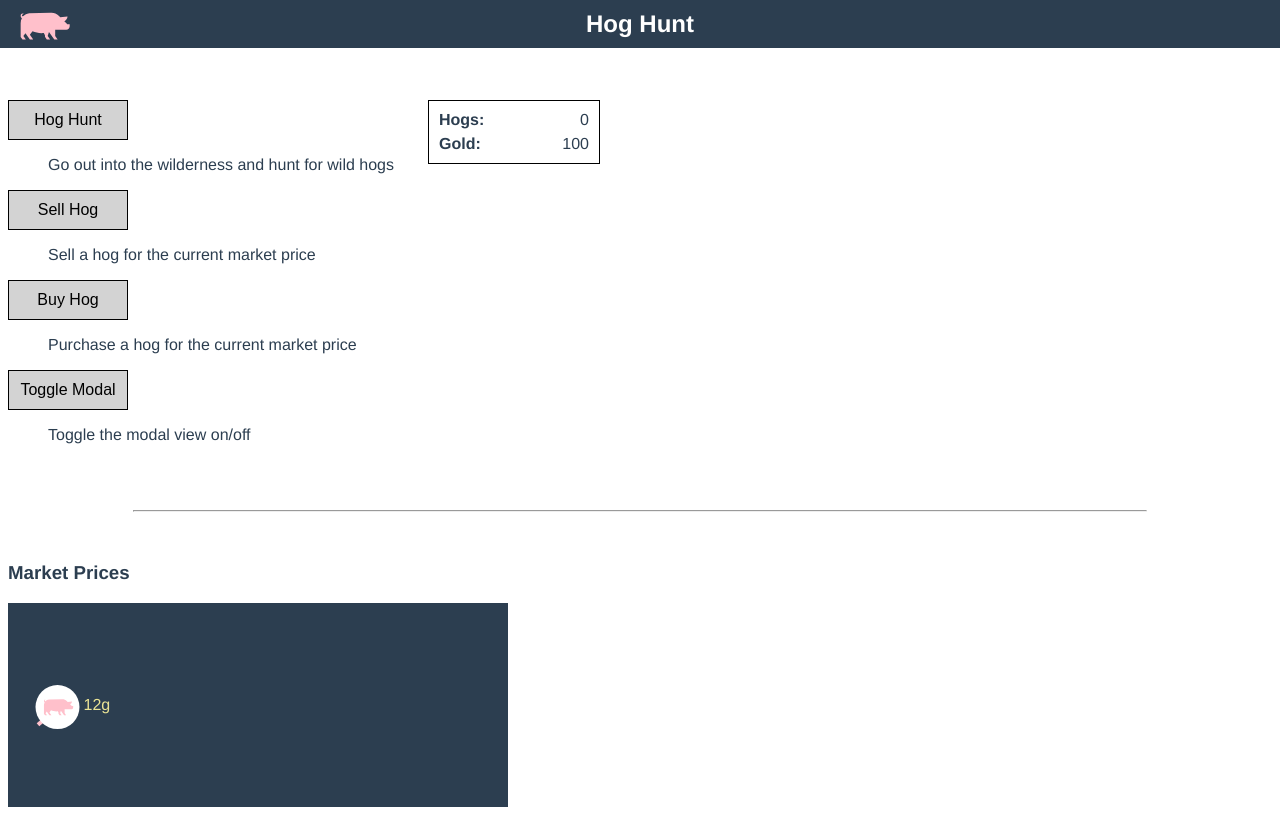
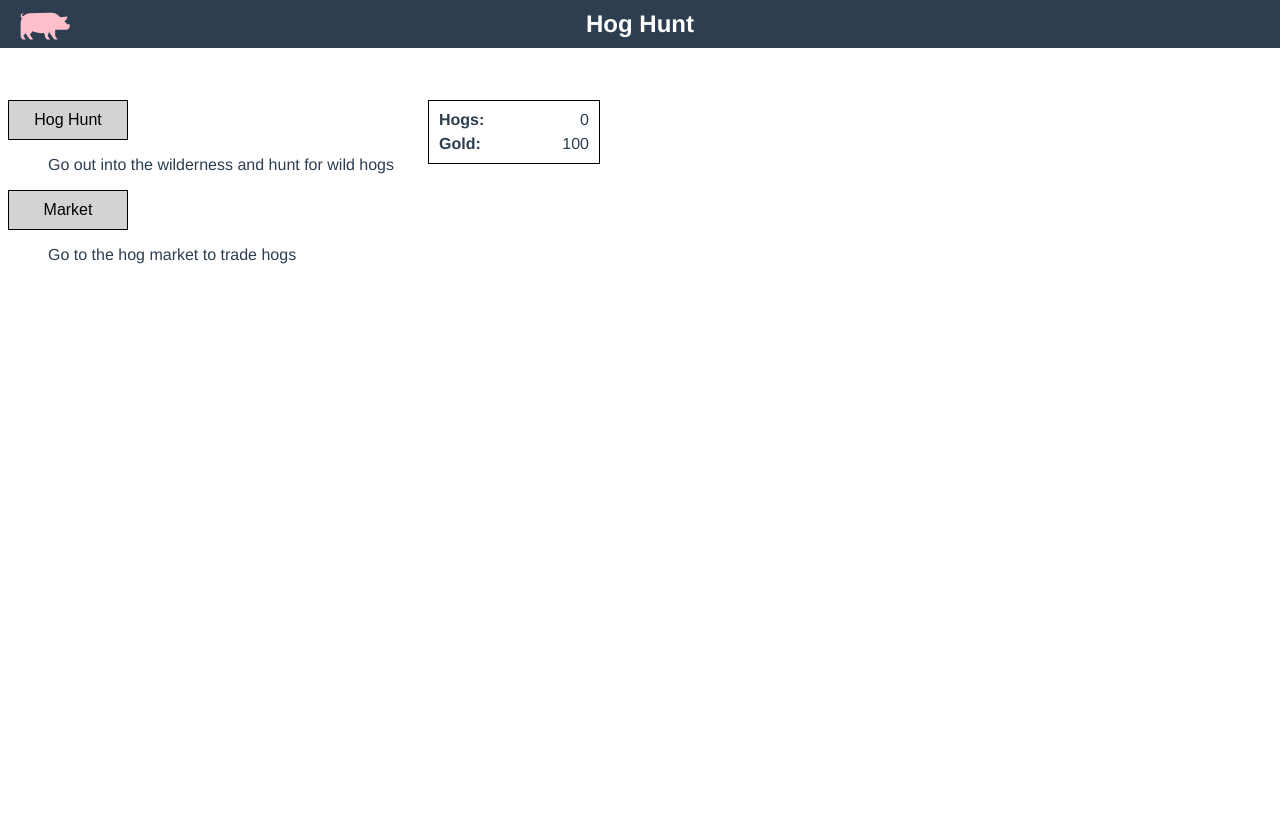
Before and after one commit to Nikzt/hog-hunt, a Vue app: page / in a window 1280 px wide. Built offline with nearby package versions, Linux system fonts and the light colour scheme.

Commit message:
hog market moved to modal

```diff
--- a/src/components/Button.vue
+++ b/src/components/Button.vue
@@ -25,4 +25,8 @@
     background-color: lightgray;
 }
 
+button.close-button {
+    background-color: white;
+}
+
 </style>
--- a/src/components/IdleGame.vue
+++ b/src/components/IdleGame.vue
@@ -3,9 +3,7 @@
     <player-action-list :actions="actions" />
     <game-resource-list />
   </div>
-  <hr />
-  <market/>
-  <modal/>
+  <modal><market /></modal>
 </template>
 
 <script>
@@ -35,30 +33,16 @@
       cooldownName: "hogHuntCooldown",
       description: "Go out into the wilderness and hunt for wild hogs",
     };
-    const sellHog = {
-      onClick: () => {
-        GameState.dispatch("sellHog")
-      },
-      name: "Sell Hog",
-      description: "Sell a hog for the current market price",
-    };
-    const buyHog = {
-      onClick: () => {
-        GameState.dispatch("buyHog")
-      },
-      name: "Buy Hog",
-      description: "Purchase a hog for the current market price",
-    };
 
-     const toggleModal = {
+     const openMarket = {
       onClick: () => {
         GameState.commit("toggleModal")
       },
-      name: "Toggle Modal",
-      description: "Toggle the modal view on/off",
+      name: "Market",
+      description: "Go to the hog market to trade hogs",
     };
 
-    const actions = [hogHunt, sellHog, buyHog, toggleModal];
+    const actions = [hogHunt, openMarket];
     return { actions};
   },
 };
@@ -72,10 +56,7 @@
   align-items: flex-start;
   align-content: flex-start;
 }
-
-hr {
-  width: 80%;
-  margin-top: 50px;
-  margin-bottom: 50px;
+.player-action-list {
+  width: 400px;
 }
 </style>
--- a/src/components/Market/Market.vue
+++ b/src/components/Market/Market.vue
@@ -1,6 +1,7 @@
 <template>
   <div class="market">
-    <h3>Market Prices</h3>
+    <player-action-list :actions="actions" />
+    <game-resource-list />
     <!-- <market-item v-for="marketItem in marketItems"
                  :key="marketItem.name"
                  :name="marketItem.name"
@@ -14,20 +15,48 @@
 import MarketPriceChart from "./MarketPriceChart";
 import {GameState} from "../../stores/GameState"
 import { computed } from 'vue';
+import PlayerActionList from '../PlayerActionList';
+import GameResourceList from '../GameResourceList';
 
 export default {
   name: "Market",
   components: {
     //MarketItem,
-    MarketPriceChart
+    MarketPriceChart,
+    PlayerActionList,
+    GameResourceList
   },
   setup () {
+    const sellHog = {
+      onClick: () => {
+        GameState.dispatch("sellHog")
+      },
+      name: "Sell Hog",
+      description: "",
+    };
+    const buyHog = {
+      onClick: () => {
+        GameState.dispatch("buyHog")
+      },
+      name: "Buy Hog",
+      description: "",
+    };
     return {
-      marketItems: computed(() => GameState.getters.getMarketItems)
+      marketItems: computed(() => GameState.getters.getMarketItems),
+      actions: [sellHog, buyHog]
     }
   }
 };
 </script>
 
 <style scoped>
+.market {
+  display: flex;
+  flex-wrap: wrap;
+  align-items: flex-start;
+  align-content: flex-start;
+}
+.player-action-list {
+  width: 200px;
+}
 </style>
--- a/src/components/Modal.vue
+++ b/src/components/Modal.vue
@@ -1,33 +1,81 @@
 <template>
-<div v-if="showModal" class="modal"></div>
-
+  <div v-if="showModal" class="modal-container">
+    <div class="modal-backdrop" @click="closeModal"></div>
+    <div class="modal-body">
+      <slot></slot>
+      <div class="modal-footer">
+        <Button text="Close" @click="closeModal" type="close-button" />
+      </div>
+    </div>
+  </div>
 </template>
 
 <script>
-import { computed } from 'vue'
-import {GameState} from "../stores/GameState"
+import { computed } from "vue";
+import { GameState } from "../stores/GameState";
+import Button from "./Button";
+
 export default {
-    name: "Modal",
+  name: "Modal",
+  components: {
+    Button,
+  },
+  props: {
+    renderedComponent: Object,
+  },
+  setup() {
+    const closeModal = () => {
+      GameState.commit("toggleModal");
+    };
+    return {
+      showModal: computed(() => GameState.getters.getShowModal),
+      closeModal,
+    };
+  },
+};
+</script>
 
-    setup(){
-        return{
-            showModal: computed(() => GameState.getters.getShowModal)
-        }
-    }
+<style scoped>
+.modal-container {
+  position: fixed;
+  width: 100%;
+  height: 100%;
+  top: 0;
+  left: 0;
+  background-color: transparent;
+}
+
+.modal-backdrop {
+    position: fixed;
+    width: 100%;
+    height: 100%;
+    top: 0;
+    left: 0;
+    background-color: #00000066;
+}
+
+.modal-body {
+  padding: 15px;
+  background-color: white;
+  width: 500px;
+  height: 700px;
+  margin: 0 auto;
+  position: relative;
+  top: 20vh;
+}
+
+@media only screen and (max-width: 600px) {
+  .modal-body {
+    width: 100%;
+    height: calc(100% - 30px);
+    top: 0;
+  }
 }
 
 
-
-</script>
-
-<style scoped>
-.modal{
+.modal-footer {
+    background-color: #aaaaaa;
     position: absolute;
-    width: 80%;
-    height: 40%;
-    background-color: red;
-    top: 0;
-    left: 0;
-
+    bottom: 10px;
 }
 </style>
--- a/src/components/PlayerActionList.vue
+++ b/src/components/PlayerActionList.vue
@@ -17,7 +17,4 @@
 </script>
 
 <style scoped>
-    .player-action-list {
-        width: 400px;
-    }
 </style>
```
